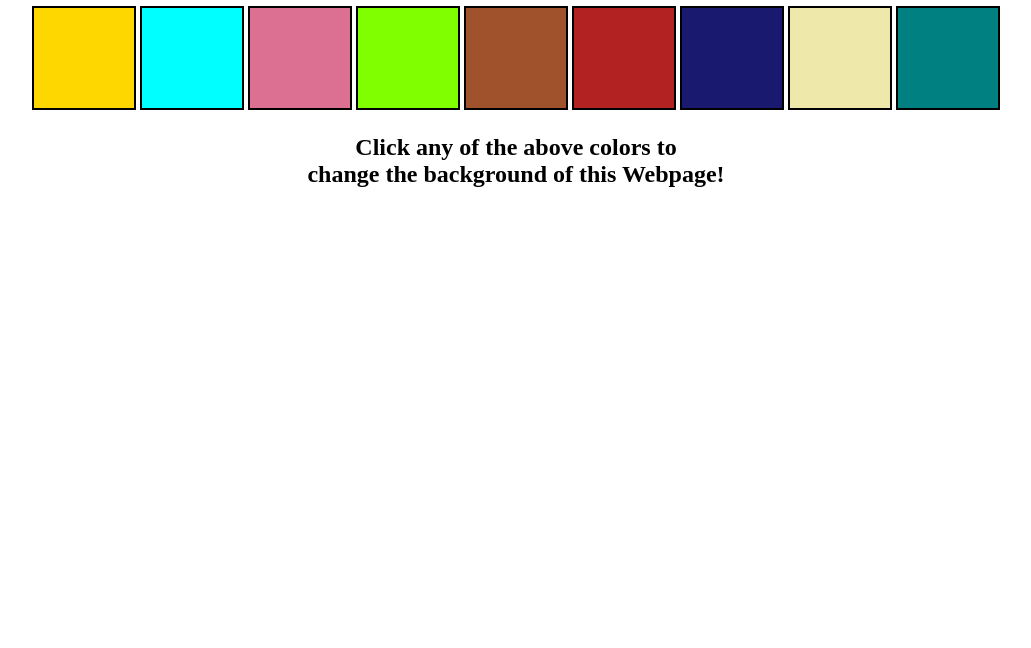
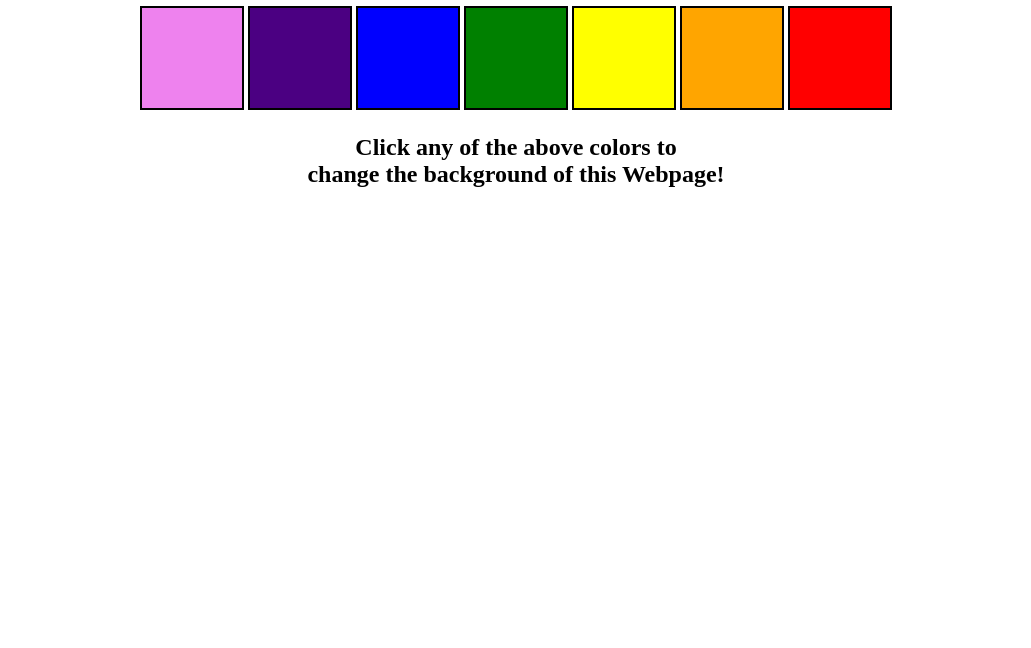
Before and after one commit to rohanDhara/js-yt, a plain HTML site: page Projects/01_colorChanger/index.html in a window 1280 px wide. Shown: the part 152-800 px from the top of the page, without its empty margins (124-1155 px from the left). Drawn offline with Linux system fonts and the light colour scheme; files that its build step writes are made by us from their sources.

Commit message:
Color changer

```diff
--- a/Projects/01_colorChanger/index.html
+++ b/Projects/01_colorChanger/index.html
@@ -22,16 +22,14 @@
         href="../index.html"
         >Back to Home Page</a
       > -->
-      <h1>Color Scheme Switcher</h1>
-      <span class="button" id="gold"></span>
-      <span class="button" id="aqua"></span>
-      <span class="button" id="palevioletred"></span>
-      <span class="button" id="chartreuse"></span>
-      <span class="button" id="sienna"></span>
-      <span class="button" id="firebrick"></span>
-      <span class="button" id="midnightblue"></span>
-      <span class="button" id="palegoldenrod"></span>
-      <span class="button" id="teal"></span>
+      <h1>Rainbow Color Switcher</h1>
+      <span class="button" id="violet"></span>
+      <span class="button" id="indigo"></span>
+      <span class="button" id="blue"></span>
+      <span class="button" id="green"></span>
+      <span class="button" id="yellow"></span>
+      <span class="button" id="orange"></span>
+      <span class="button" id="red"></span>
       <h2>
         Click any of the above colors to
         <span>change the background of this Webpage!</span>
--- a/Projects/01_colorChanger/script.js
+++ b/Projects/01_colorChanger/script.js
@@ -8,31 +8,25 @@ button.forEach((color) => {
         console.log(e.target);
         switch(e.target.id)
         {
-            case 'gold':
+            case 'violet':
                 body.style.backgroundColor = e.target.id;
                 break;
-            case 'aqua':
+            case 'indigo':
                 body.style.backgroundColor = e.target.id;
                 break;
-            case 'palevioletred':
+            case 'blue':
                 body.style.backgroundColor = e.target.id;
                 break;
-            case 'chartreuse':
+            case 'green':
                 body.style.backgroundColor = e.target.id;
                 break;
-            case 'sienna':
+            case 'yellow':
                 body.style.background = e.target.id
                 break;
-            case 'firebrick':
+            case 'orange':
                 body.style.background = e.target.id
                 break;
-            case 'midnightblue':
-                body.style.background = e.target.id
-                break;
-            case 'palegoldenrod':
-                body.style.background = e.target.id
-                break;
-            case 'teal':
+            case 'red':
                 body.style.background = e.target.id
                 break;
             default:
--- a/Projects/01_colorChanger/styles.css
+++ b/Projects/01_colorChanger/styles.css
@@ -18,31 +18,25 @@ html {
     display: inline-block;
   }
 
-  #gold {
-    background: gold;
+  #violet {
+    background: violet;
   }
 
-  #aqua {
-    background: aqua;
+  #indigo {
+    background: indigo;
   }
-  #palevioletred {
-    background: palevioletred;
+  #blue {
+    background: blue;
   }
-  #chartreuse {
-    background: chartreuse;
+  #green {
+    background: green;
   }
-  #sienna {
-    background:sienna;
+  #yellow {
+    background:yellow;
   }
-  #firebrick {
-    background: firebrick;
+  #orange {
+    background: orange;
   }
-  #midnightblue {
-    background: midnightblue;
+  #red {
+    background: red;
   }
-  #palegoldenrod {
-    background: palegoldenrod;
-  }
-  #teal {
-    background: teal;
-  }
```
